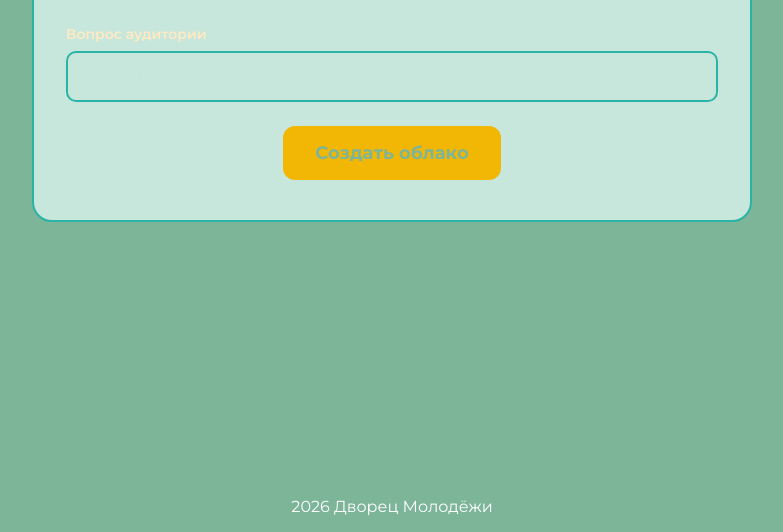
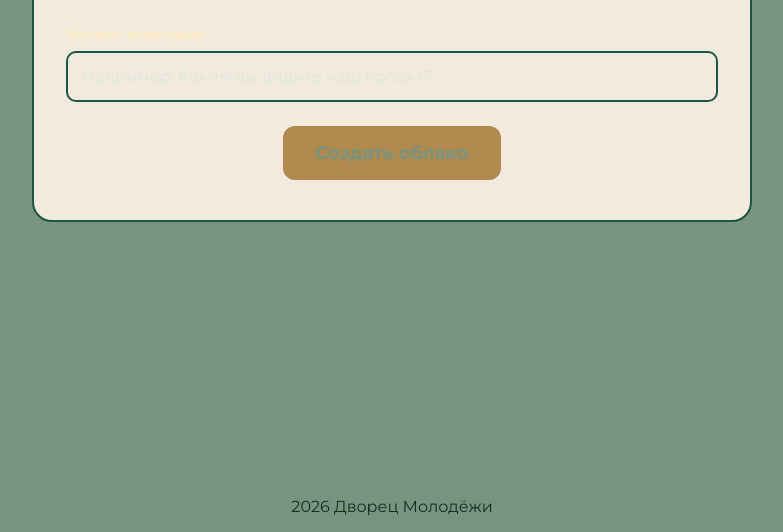
Before and after one commit to kiyooumi/malachite-childhood, a website: page public/index.html in a window 1280 px wide. Shown: the part 268-800 px from the top of the page, without its empty margins (248-1031 px from the left). Drawn offline with nearby package versions, Linux system fonts and the light colour scheme; no server answers.

Commit message:
Update style.css

```diff
--- a/public/style.css
+++ b/public/style.css
@@ -1,9 +1,9 @@
 :root {
-  --bg-main: #7DB598;
-  --bg-second: #C7E6DC;
-  --accent-teal: #2AB3A6;
-  --accent-gold: #F2B705;
-  --text-white: #FFFFFF;
+  --bg-main: #78947F;
+  --bg-second: #F2EBDD;
+  --accent-teal: #185844;
+  --accent-gold: #B08A4F;
+  --text-white: #102F27;
   --text-soft: #FFEAC1;
 }
 
```
